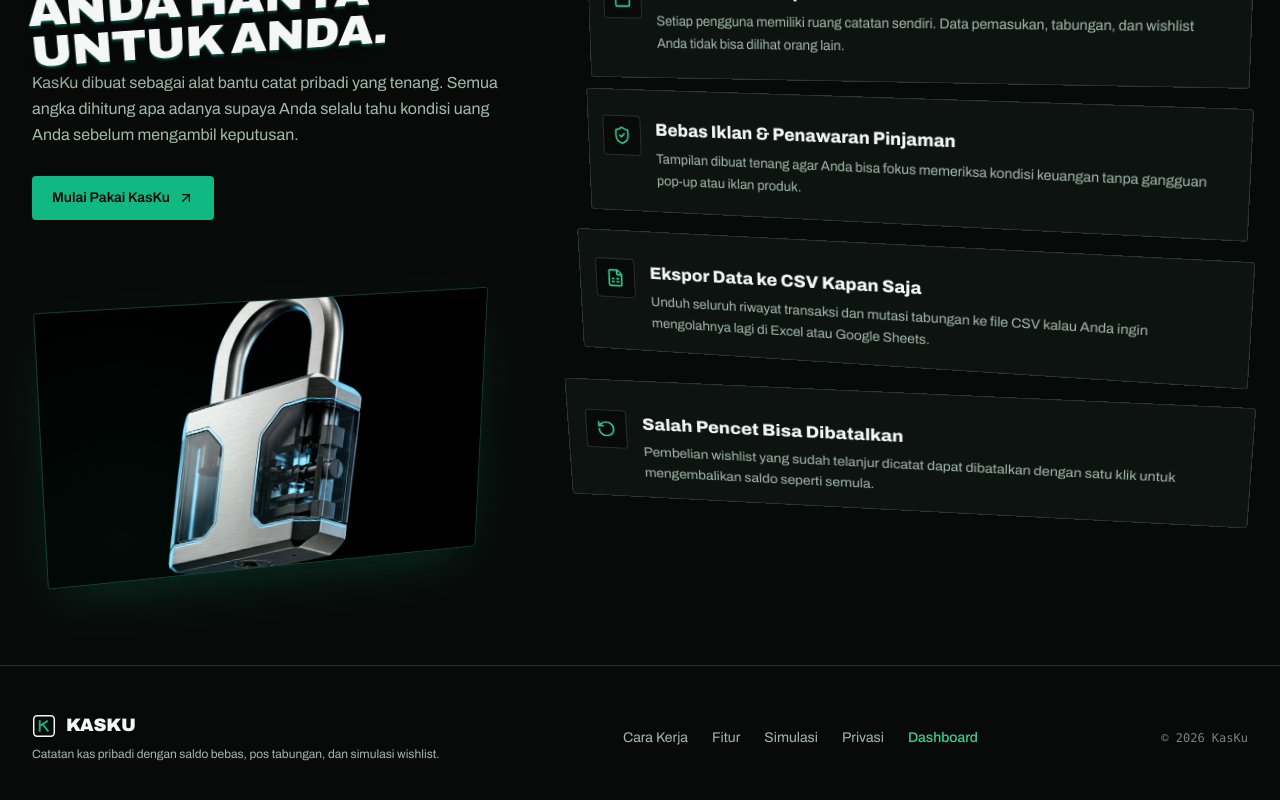
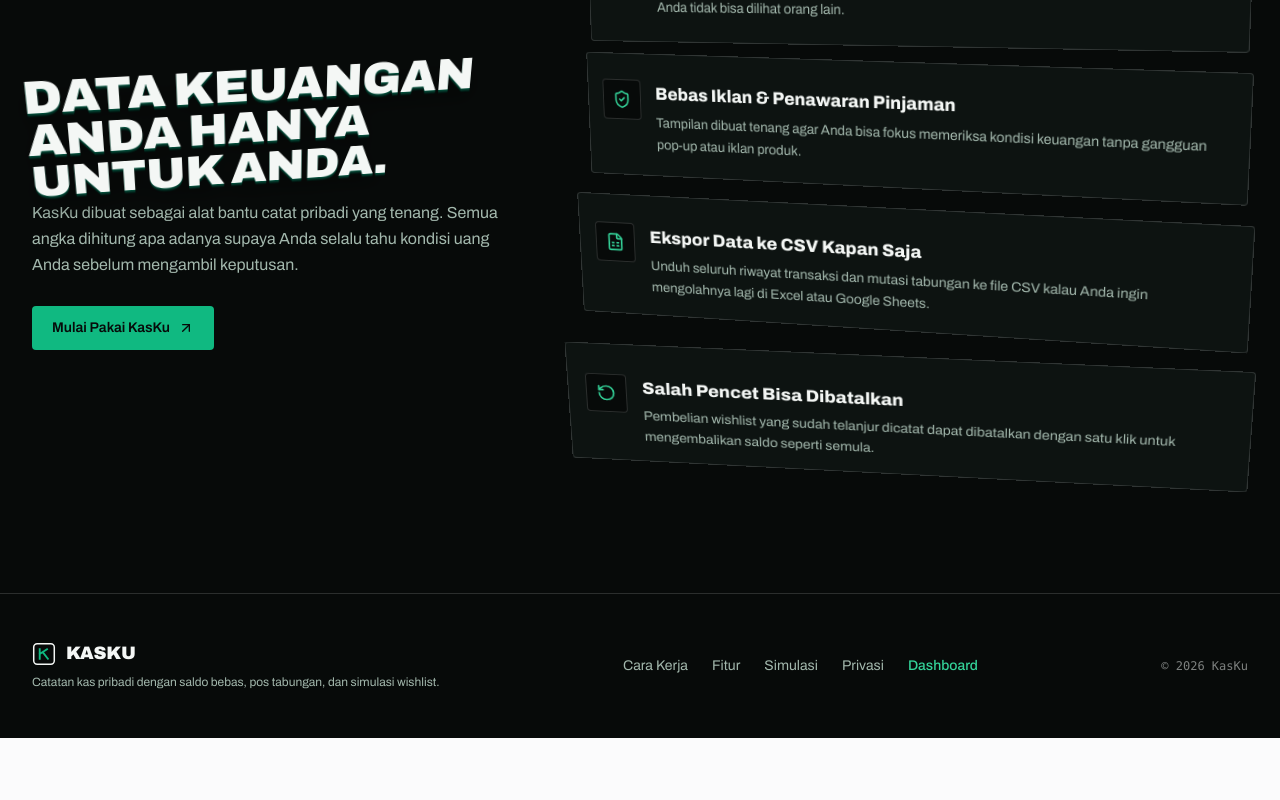
Before and after one commit to afrizadwi21/KasKu, a Next.js app in the folder frontend/: page / in a window 1280 px wide. Shown: the part 8012-8812 px from the top of the page. After the commit the page ends 8750 px from the top, so only its background shows below. Built offline with nearby package versions, Linux system fonts and the light colour scheme.

Commit message:
style(landing): remove 3D padlock image from privacy section

```diff
--- a/frontend/src/components/landing/LandingFooter.tsx
+++ b/frontend/src/components/landing/LandingFooter.tsx
@@ -3,7 +3,6 @@
 import React, { useEffect, useRef, useState } from "react";
 import Link from "next/link";
 import { ArrowUpRight, ShieldCheck, Lock, FileSpreadsheet, RotateCcw } from "lucide-react";
-import { Scroll3DFrame } from "./Scroll3DFrame";
 import { Text3D } from "./Text3D";
 
 const PRIVACY_POINTS = [
@@ -124,18 +123,6 @@ export function LandingFooter() {
                 <ArrowUpRight className="w-4 h-4" />
               </Link>
             </div>
-
-            <Scroll3DFrame direction="left" intensity={1.25} className="pt-4">
-              <div className="relative overflow-hidden rounded-sm border border-[#10b981]/25 bg-[#0e1412] shadow-[0_24px_60px_-20px_rgba(16,185,129,0.22)]">
-                <div className="aspect-[16/10] overflow-hidden">
-                  <img
-                    src="/images/3d-privacy-lock.jpg"
-                    alt="Render 3D gembok keamanan data pribadi KasKu"
-                    className="w-full h-full object-cover contrast-110"
-                  />
-                </div>
-              </div>
-            </Scroll3DFrame>
           </div>
 
           {/* 3D Spatial Cascade Deck */}
```
